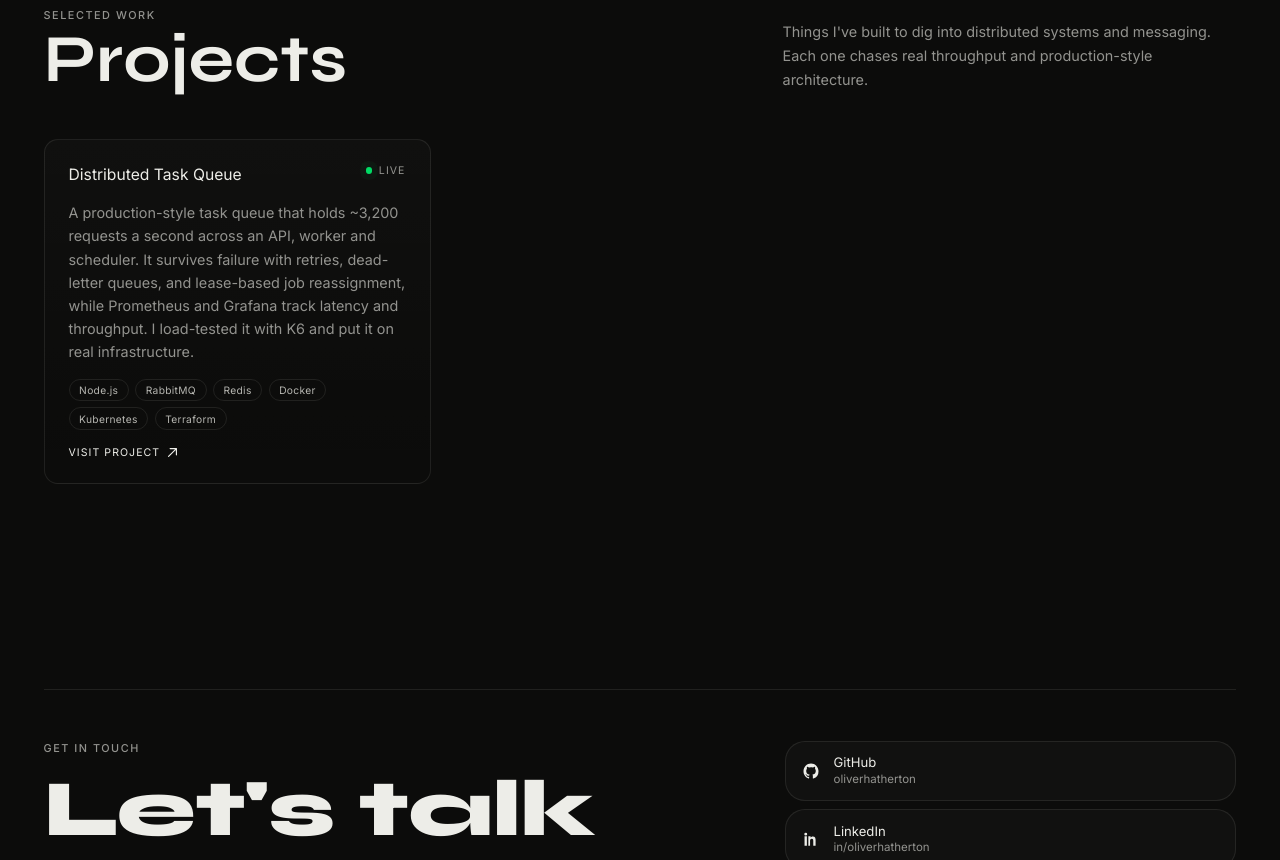
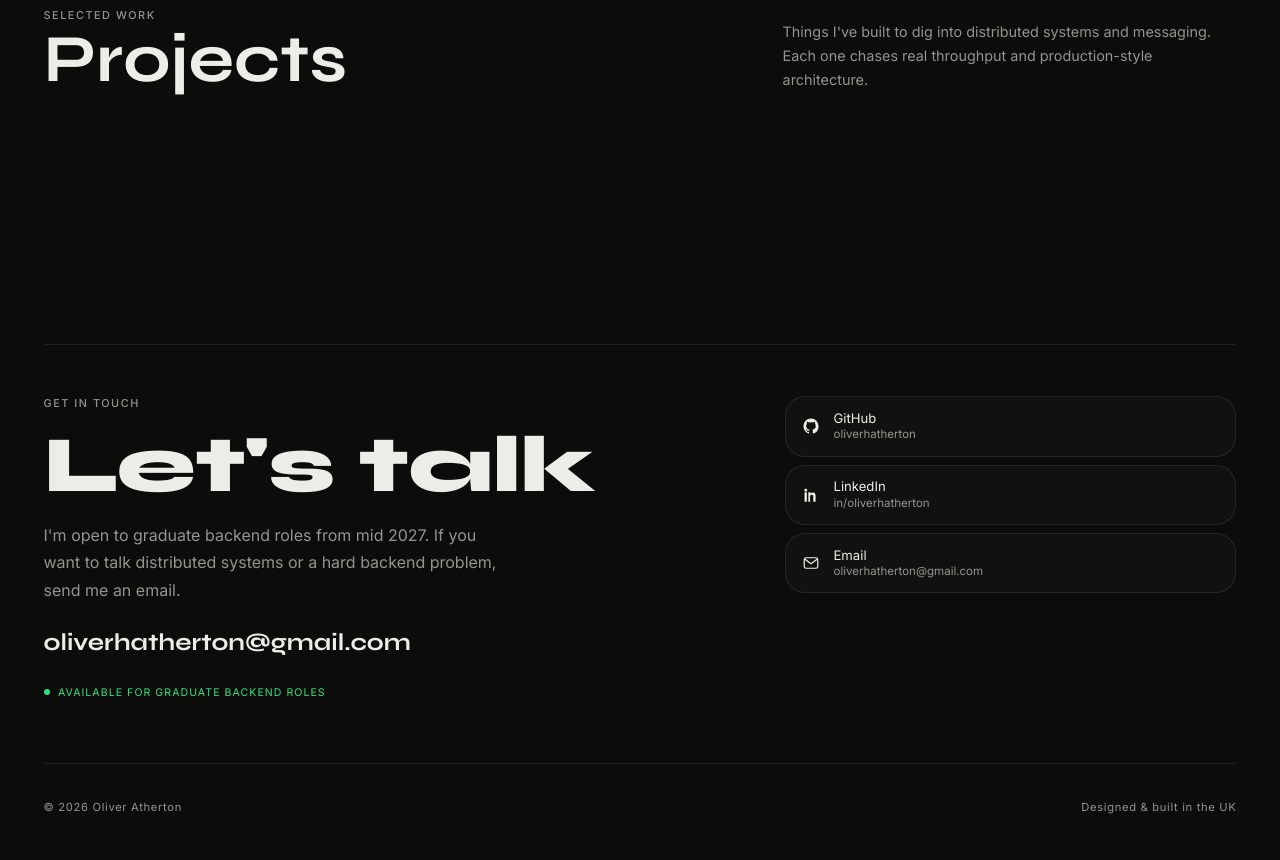
Before and after one commit to oliverhatherton/portfolio, a React (Vite) app: page / in a window 1280 px wide. Shown: the part 1940-2800 px from the top of the page. Built offline with nearby package versions, Linux system fonts and the light colour scheme.

Commit message:
refactor: simplify projects section

```diff
--- a/src/components/projects/projects.jsx
+++ b/src/components/projects/projects.jsx
@@ -2,16 +2,7 @@ import "./projects.css";
 import PageSection from "../pageSection";
 import Icon from "../icon";
 
-const defaultProjects = [
-  {
-    title: "Distributed Task Queue",
-    description:
-      "A production-style task queue that holds ~3,200 requests a second across an API, worker and scheduler. It survives failure with retries, dead-letter queues, and lease-based job reassignment, while Prometheus and Grafana track latency and throughput. I load-tested it with K6 and put it on real infrastructure.",
-    meta: "Live",
-    href: "https://task-queue.oliverhatherton.com",
-    tech: ["Node.js", "RabbitMQ", "Redis", "Docker", "Kubernetes", "Terraform"],
-  },
-];
+const defaultProjects = [];
 
 export default function Projects({
   id = "projects",
```
